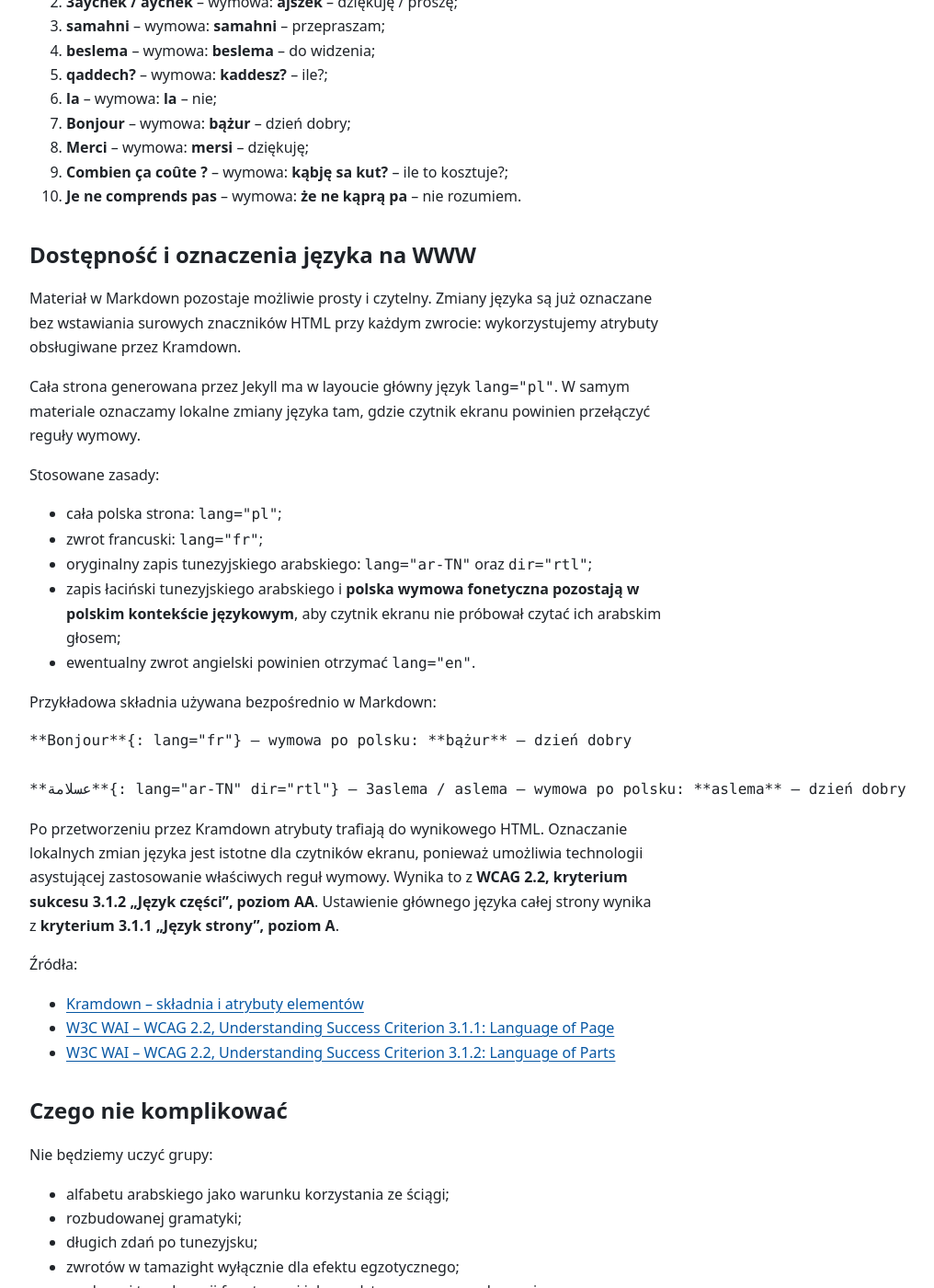
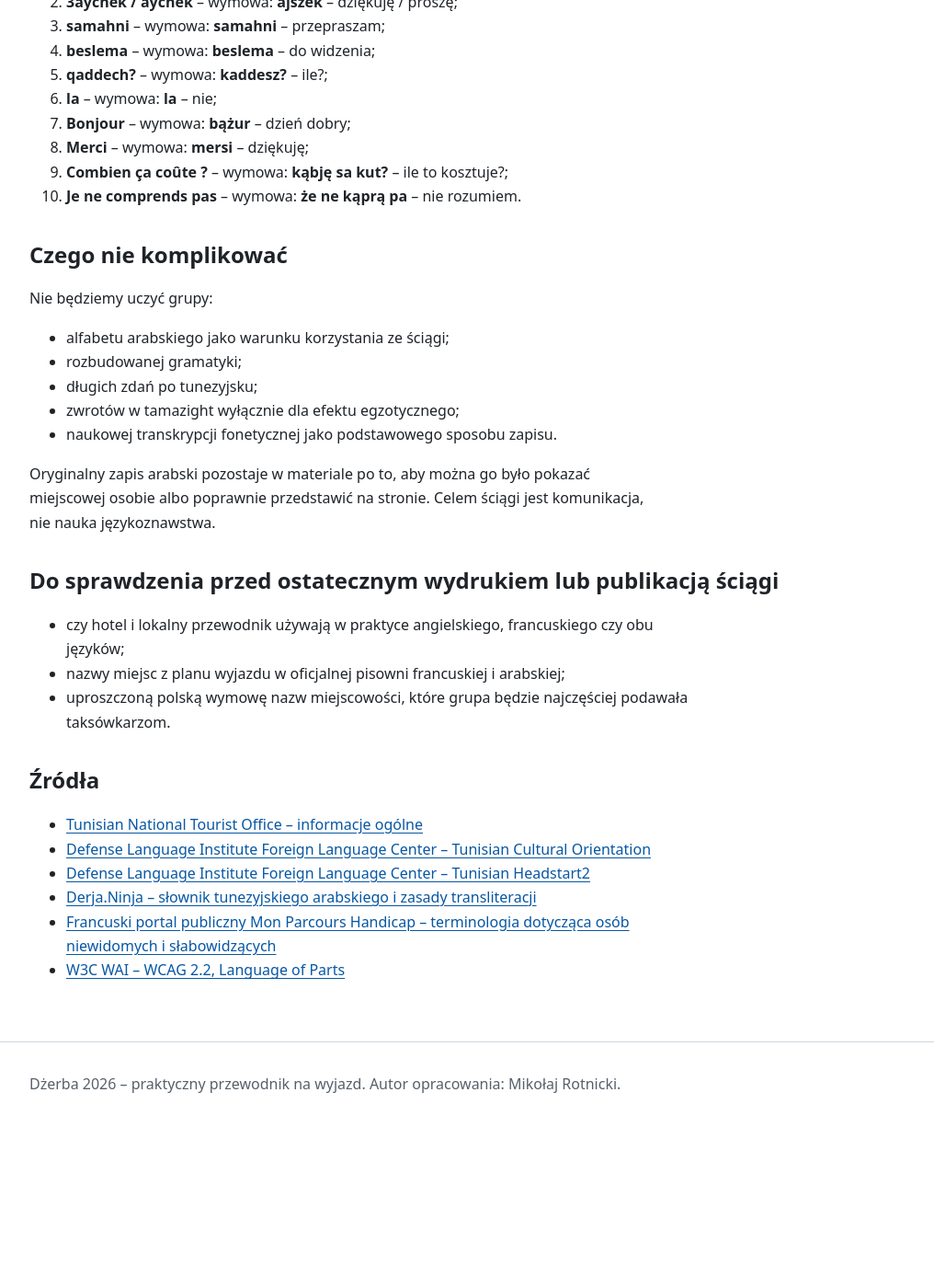
Before and after one commit to rotnicki/djerba-2026, a Jekyll site: the page built from jezyk-i-zwroty.md, in a window 1280 px wide and 1400 px high, scrolled down 5663 px. Shown: the whole window at 92% size, without its empty margins (32-1048 px from the left). Built offline with Jekyll 4.4.1, drawn with Linux system fonts in a browser that asks for light colours; our own code applies the rules of GitHub Pages for plain Markdown files; after the commit the page ends 6902 px from its top, so only the background shows below that.

Commit message:
Usuń techniczną sekcję z przewodnika językowego

````diff
--- a/jezyk-i-zwroty.md
+++ b/jezyk-i-zwroty.md
@@ -188,36 +188,6 @@ Jeśli ktoś nie chce uczyć się większej liczby zwrotów, wystarczy zapamięt
 9. **Combien ça coûte ?**{: lang="fr"} – wymowa: **kąbję sa kut?** – ile to kosztuje?;
 10. **Je ne comprends pas**{: lang="fr"} – wymowa: **że ne kąprą pa** – nie rozumiem.
 
-## Dostępność i oznaczenia języka na WWW
-
-Materiał w Markdown pozostaje możliwie prosty i czytelny. Zmiany języka są już oznaczane bez wstawiania surowych znaczników HTML przy każdym zwrocie: wykorzystujemy atrybuty obsługiwane przez Kramdown.
-
-Cała strona generowana przez Jekyll ma w layoucie główny język `lang="pl"`. W samym materiale oznaczamy lokalne zmiany języka tam, gdzie czytnik ekranu powinien przełączyć reguły wymowy.
-
-Stosowane zasady:
-
-- cała polska strona: `lang="pl"`;
-- zwrot francuski: `lang="fr"`;
-- oryginalny zapis tunezyjskiego arabskiego: `lang="ar-TN"` oraz `dir="rtl"`;
-- zapis łaciński tunezyjskiego arabskiego i **polska wymowa fonetyczna pozostają w polskim kontekście językowym**, aby czytnik ekranu nie próbował czytać ich arabskim głosem;
-- ewentualny zwrot angielski powinien otrzymać `lang="en"`.
-
-Przykładowa składnia używana bezpośrednio w Markdown:
-
-```markdown
-**Bonjour**{: lang="fr"} – wymowa po polsku: **bążur** – dzień dobry
-
-**عسلامة**{: lang="ar-TN" dir="rtl"} — 3aslema / aslema – wymowa po polsku: **aslema** – dzień dobry
-```
-
-Po przetworzeniu przez Kramdown atrybuty trafiają do wynikowego HTML. Oznaczanie lokalnych zmian języka jest istotne dla czytników ekranu, ponieważ umożliwia technologii asystującej zastosowanie właściwych reguł wymowy. Wynika to z **WCAG 2.2, kryterium sukcesu 3.1.2 „Język części”, poziom AA**. Ustawienie głównego języka całej strony wynika z **kryterium 3.1.1 „Język strony”, poziom A**.
-
-Źródła:
-
-- [Kramdown – składnia i atrybuty elementów](https://kramdown.gettalong.org/syntax.html)
-- [W3C WAI – WCAG 2.2, Understanding Success Criterion 3.1.1: Language of Page](https://www.w3.org/WAI/WCAG22/Understanding/language-of-page)
-- [W3C WAI – WCAG 2.2, Understanding Success Criterion 3.1.2: Language of Parts](https://www.w3.org/WAI/WCAG22/Understanding/language-of-parts)
-
 ## Czego nie komplikować
 
 Nie będziemy uczyć grupy:
````
